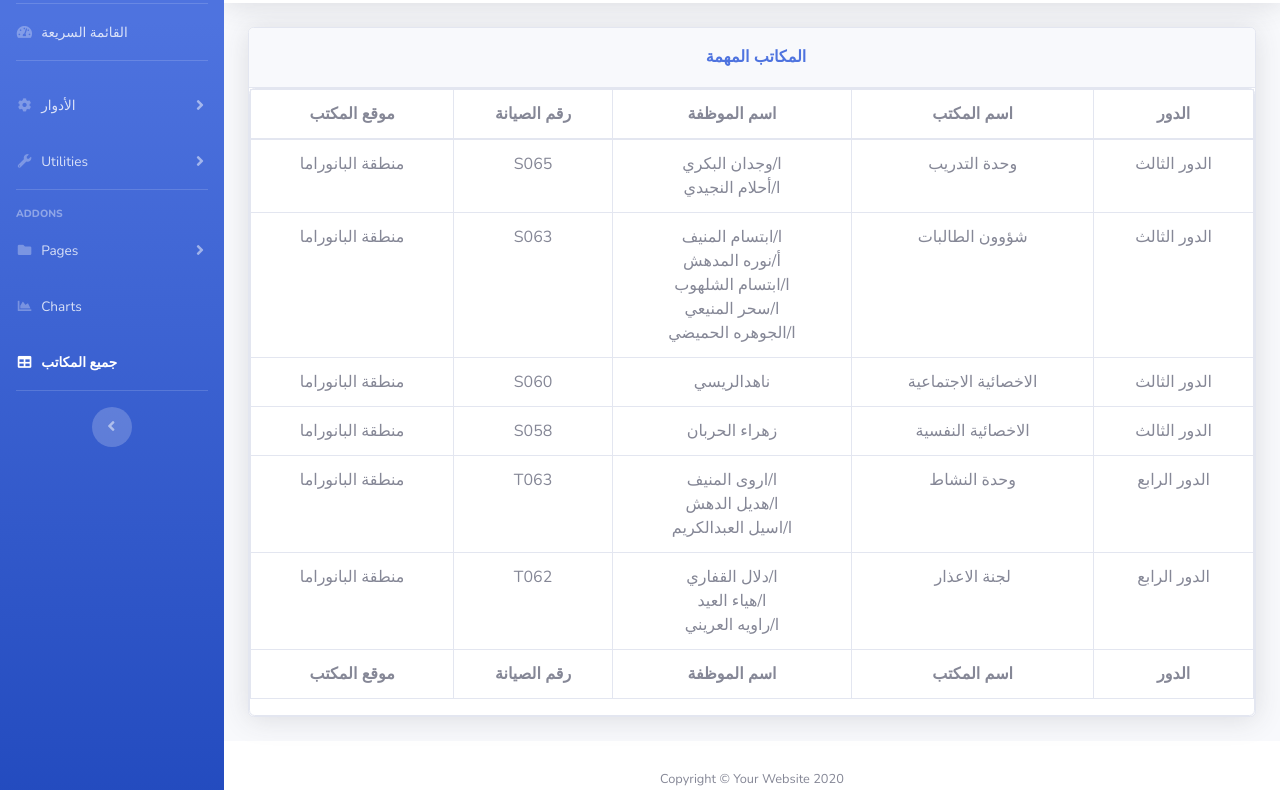
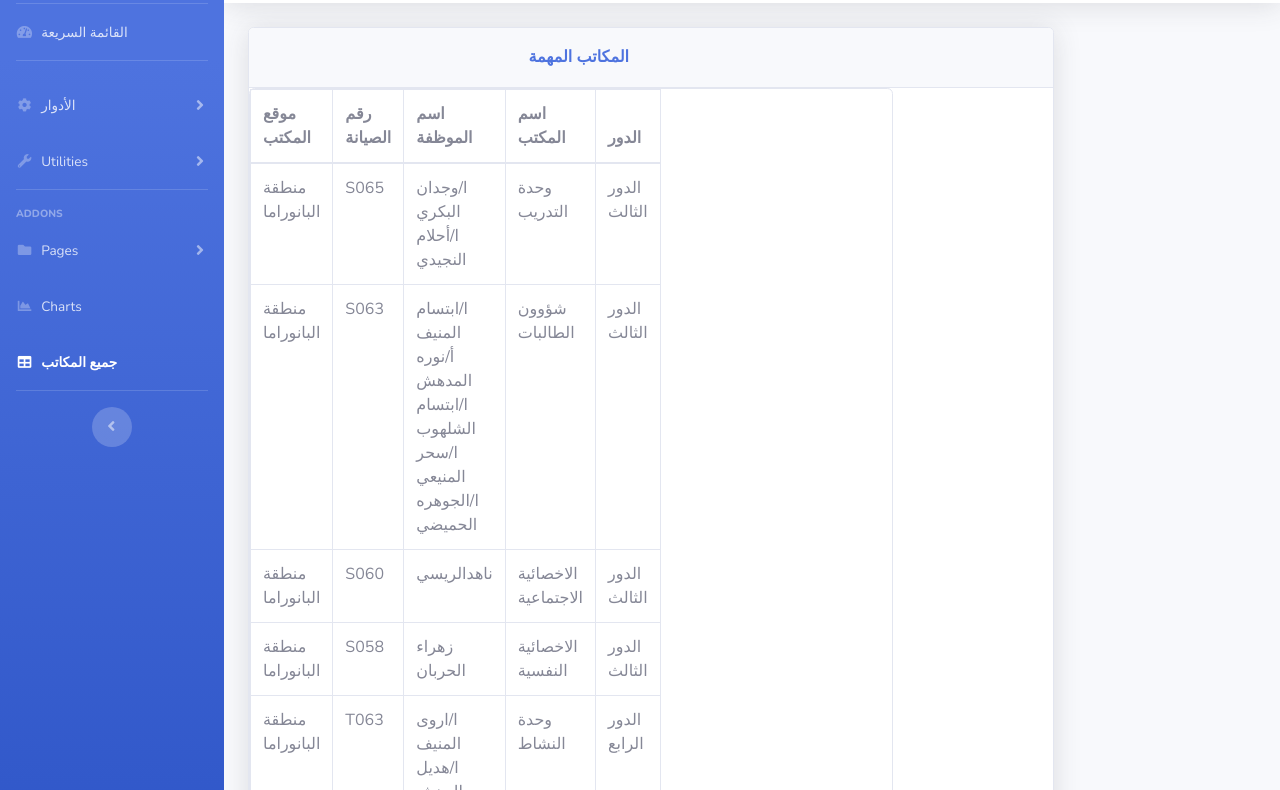
Before and after one commit to mushari44/test.github.io, a website with bundled scripts: page index.html in a window 1280 px wide. Shown: the part 67-857 px from the top of the page. Built offline with nearby package versions, Linux system fonts and the light colour scheme.

Commit message:
Update index.html

```diff
--- a/index.html
+++ b/index.html
@@ -377,13 +377,13 @@
                             href="https://datatables.net">official DataTables documentation</a>.</p> -->
 
                     <!-- DataTales Example -->
-                    <div class="card shadow mb-4" style="width: 100%;" >
-                        <div class="card-header py-3" style="text-align: center" >
-                            <h6 class="m-1 font-weight-bold text-primary"style="width: 100%;" style="font-size:2vw" >المكاتب المهمة</h6>
+                    <div class="card shadow mb-4" style="width: 80%;" >
+                        <div class="card-header py-3" style="text-align: center" style="width: 80%;">
+                            <h6 class="m-1 font-weight-bold text-primary"style="width: 80%;" style="font-size:2vw" >المكاتب المهمة</h6>
                         </div>
-                        <div class="card" style="text-align: center" >
-                            <div class="table-responsive"style="width: 100%;"style="width: 100%;" >
-                                <table class="table table-bordered" width="10%" cellspacing="0" style="width: 100%;">
+                        <div class="card" style="width: 80%;"style="text-align: center" >
+                            <div class="table-responsive" style="width: 80%;" >
+                                <table class="table table-bordered" style="width: 80%;" cellspacing="0" >
                                     <thead>
                                         <tr>
                                             <th>موقع المكتب</th>
```
